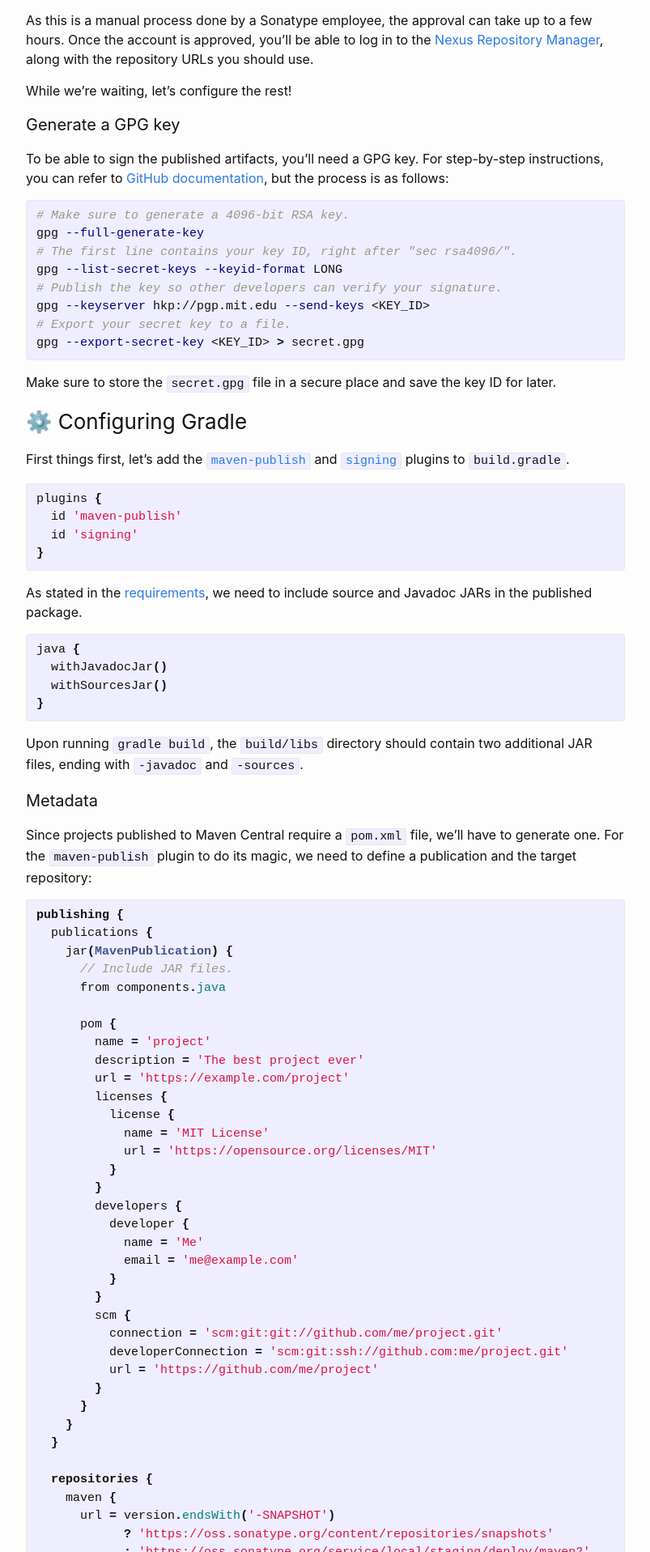
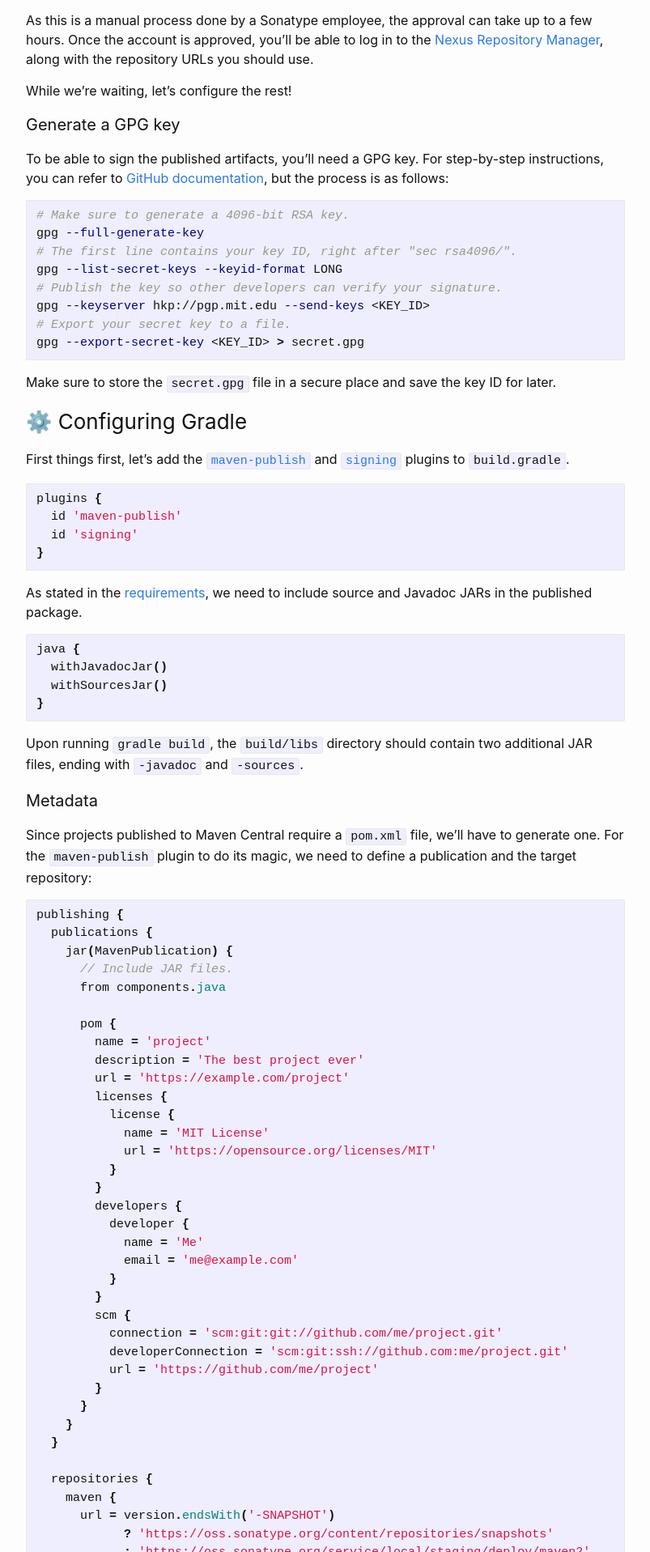
Before and after one commit to KarboniteKream/thoughts, a Jekyll site: the page built from _posts/2020-07-26-maven-central.md, in a window 1280 px wide. Shown: the part 1274-3191 px from the top of the page at 81% size, without its empty margins (238-1041 px from the left). Built offline with Jekyll 4.4.1, drawn with Linux system fonts in a browser that asks for light colours.

Commit message:
posts: Adjust code formatting and center images

````diff
--- a/_posts/2020-07-26-maven-central.md
+++ b/_posts/2020-07-26-maven-central.md
@@ -24,6 +24,7 @@
 `io.kream`, I had to add a `TXT` record referencing the ticket to my domain's DNS configuration.
 For reference, [here's my ticket][sample-ticket].
 
+{:.center}
 ![Open a new ticket](/assets/images/new-ticket.png)
 
 As this is a manual process done by a Sonatype employee, the approval can take up to a few hours.
@@ -36,7 +37,7 @@
 To be able to sign the published artifacts, you'll need a GPG key. For step-by-step instructions,
 you can refer to [GitHub documentation][gpg], but the process is as follows:
 
-{% highlight bash %}
+```shell
 # Make sure to generate a 4096-bit RSA key.
 gpg --full-generate-key
 # The first line contains your key ID, right after "sec rsa4096/".
@@ -45,7 +46,7 @@
 gpg --keyserver hkp://pgp.mit.edu --send-keys <KEY_ID>
 # Export your secret key to a file.
 gpg --export-secret-key <KEY_ID> > secret.gpg
-{% endhighlight %}
+```
 
 Make sure to store the `secret.gpg` file in a secure place and save the key ID for later.
 
@@ -53,22 +54,22 @@
 First things first, let's add the [`maven-publish`][maven-publish] and [`signing`][signing]
 plugins to `build.gradle`.
 
-{% highlight gradle %}
+```groovy
 plugins {
   id 'maven-publish'
   id 'signing'
 }
-{% endhighlight %}
+```
 
 As stated in the [requirements][requirements], we need to include source and Javadoc JARs in the
 published package.
 
-{% highlight gradle %}
+```groovy
 java {
   withJavadocJar()
   withSourcesJar()
 }
-{% endhighlight %}
+```
 
 Upon running `gradle build`, the `build/libs` directory should contain two additional JAR files,
 ending with `-javadoc` and `-sources`.
@@ -78,7 +79,7 @@
 For the `maven-publish` plugin to do its magic, we need to define a publication and the target
 repository:
 
-{% highlight gradle %}
+```groovy
 publishing {
   publications {
     jar(MavenPublication) {
@@ -123,7 +124,7 @@
     }
   }
 }
-{% endhighlight %}
+```
 
 The entry names can be anything, but we've chosen `jar` as the publication and `maven` as the
 repository. All available properties for the `pom` section can be found [here][maven-pom].
@@ -138,10 +139,10 @@
 
 You can specify your credentials in `$HOME/.gradle/gradle.properties`:
 
-{% highlight properties %}
+```properties
 ossrh.username=<USERNAME>
 ossrh.password=<PASSWORD>
-{% endhighlight %}
+```
 
 To avoid storing your password as plaintext, you can generate a user token from your profile page
 on [Nexus Repository Manager][nexus].
@@ -151,20 +152,20 @@
 Unlike *npm*, all files published to Maven Central need to be signed with GPG. With the `signing`
 plugin, this is as simple as adding the following section to `build.gradle`:
 
-{% highlight gradle %}
+```groovy
 signing {
   sign publishing.publications.jar
 }
-{% endhighlight %}
+```
 
 Again, let's store the credentials in `gradle.properties`:
 
-{% highlight properties %}
+```properties
 # Last 8 symbols of the key.
 signing.keyId=<KEY_ID>
 signing.password=<PASSWORD>
 signing.secretKeyRingFile=/path/to/secret.gpg
-{% endhighlight %}
+```
 
 There are other ways to retrieve this information from environment variables or `gpg-agent`.
 For details, please refer to the [plugin documentation][signing].
@@ -186,6 +187,7 @@
 you're happy with it, click on the `Close` button. This will close the repository and trigger the
 validation checks.
 
+{:.center}
 ![Close the repository](/assets/images/close-repository.png)
 
 This process can take a few seconds, but hopefully, all checks pass. If everything is in order, you
--- a/_sass/minima/_layout.scss
+++ b/_sass/minima/_layout.scss
@@ -240,4 +240,8 @@
       @include relative-font-size(1.125);
     }
   }
+
+  p.center {
+    text-align: center;
+  }
 }
````
